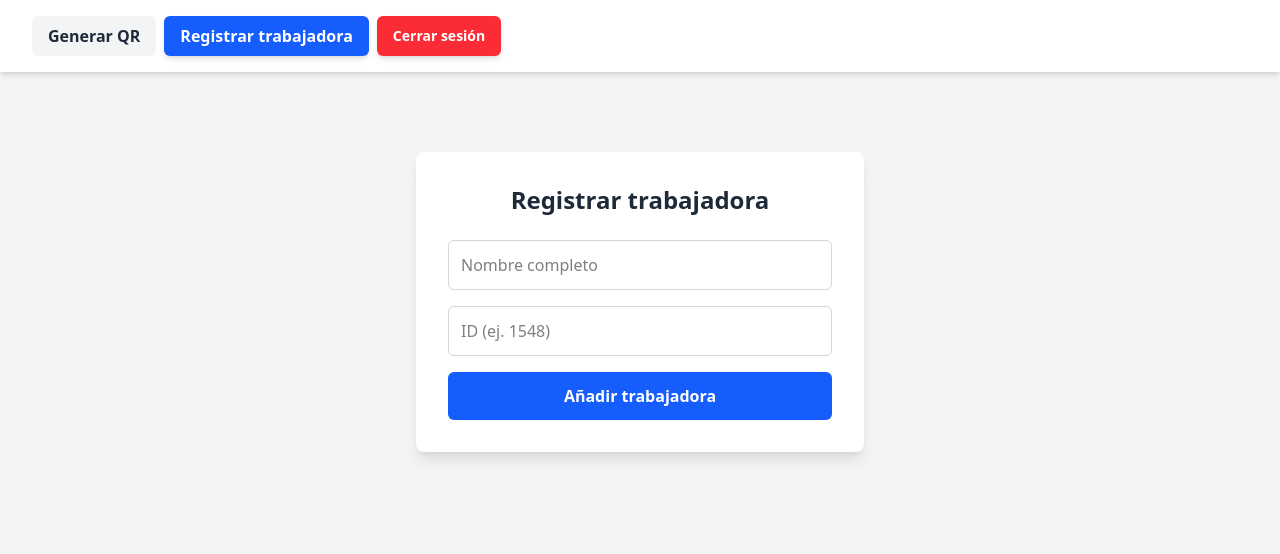
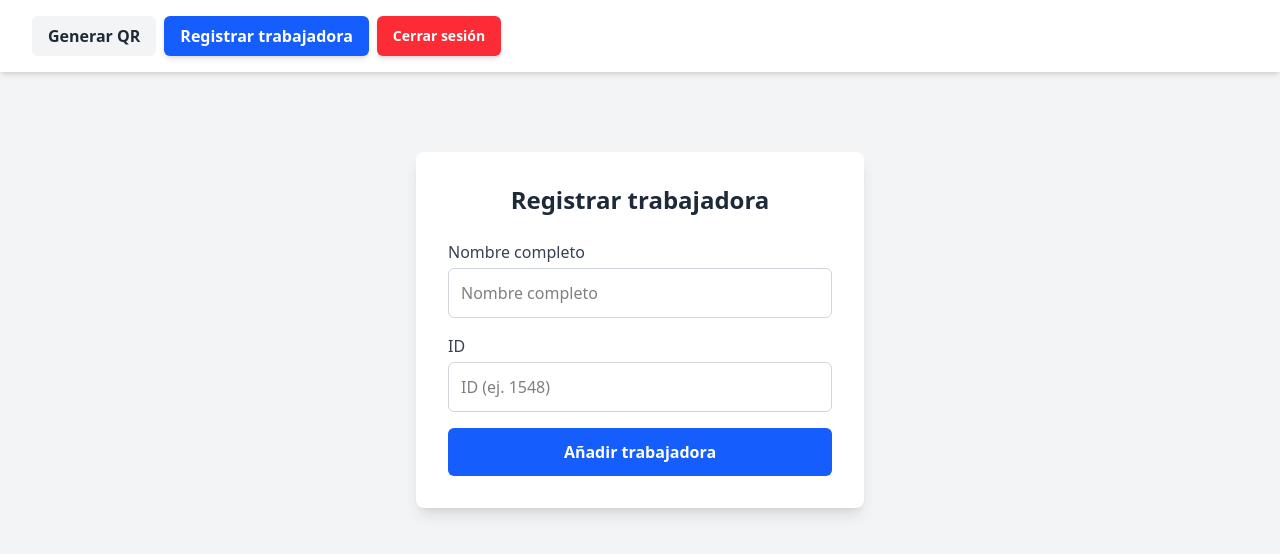
Before and after one commit to EliasHania/web-qr, a React (Vite) app: page /dashboard/registro in a window 1280 px wide. Shown: the top 554 px of the page. Built offline with nearby package versions, Linux system fonts and the light colour scheme; no server answers; sample sign-in values are in the browser's storage.

Commit message:
Fix accesibilidad: inputs y select con id, name y label en GenerarQR, RegistroTrabajadoras y Dashboard

```diff
--- a/src/components/GenerarQR.jsx
+++ b/src/components/GenerarQR.jsx
@@ -99,10 +99,15 @@ export default function GenerarQR() {
           <>
             {/* Selector */}
             <div className="mb-6 no-print">
-              <label className="block mb-2 text-gray-700 font-semibold">
+              <label
+                htmlFor="trabajadora"
+                className="block mb-2 text-gray-700 font-semibold"
+              >
                 Mostrar QR de trabajadora:
               </label>
               <select
+                id="trabajadora"
+                name="trabajadora"
                 value={trabajadoraSeleccionada}
                 onChange={(e) => setTrabajadoraSeleccionada(e.target.value)}
                 className="w-full border border-gray-300 rounded p-2"
--- a/src/components/RegistroTrabajadoras.jsx
+++ b/src/components/RegistroTrabajadoras.jsx
@@ -46,7 +46,16 @@ export default function RegistroTrabajadoras() {
           </h1>
 
           <form onSubmit={handleSubmit} className="space-y-4">
+            <div>
+              <label
+                htmlFor="nombre"
+                className="block text-gray-700 font-medium mb-1"
+              >
+                Nombre completo
+              </label>
               <input
+                id="nombre"
+                name="nombre"
                 type="text"
                 placeholder="Nombre completo"
                 className="border border-gray-300 p-3 w-full rounded-md focus:outline-none focus:ring-2 focus:ring-blue-500"
@@ -54,8 +63,18 @@ export default function RegistroTrabajadoras() {
                 onChange={(e) => setNombre(e.target.value)}
                 required
               />
+            </div>
 
+            <div>
+              <label
+                htmlFor="id"
+                className="block text-gray-700 font-medium mb-1"
+              >
+                ID
+              </label>
               <input
+                id="id"
+                name="id"
                 type="text"
                 placeholder="ID (ej. 1548)"
                 className="border border-gray-300 p-3 w-full rounded-md focus:outline-none focus:ring-2 focus:ring-blue-500"
@@ -63,6 +82,7 @@ export default function RegistroTrabajadoras() {
                 onChange={(e) => setId(e.target.value)}
                 required
               />
+            </div>
 
             <button
               type="submit"
--- a/src/pages/Dashboard.jsx
+++ b/src/pages/Dashboard.jsx
@@ -70,7 +70,12 @@ export default function Dashboard() {
       >
         <h2 className="text-lg font-semibold mb-2">Añadir trabajadora</h2>
 
+        <label htmlFor="nombre" className="block font-medium mb-1">
+          Nombre completo
+        </label>
         <input
+          id="nombre"
+          name="nombre"
           type="text"
           placeholder="Nombre completo"
           className="border p-2 w-full mb-2 rounded"
@@ -78,7 +83,12 @@ export default function Dashboard() {
           onChange={(e) => setNombre(e.target.value)}
         />
 
+        <label htmlFor="id" className="block font-medium mb-1">
+          ID
+        </label>
         <input
+          id="id"
+          name="id"
           type="text"
           placeholder="ID (ej. 1548)"
           className="border p-2 w-full mb-2 rounded"
@@ -86,7 +96,12 @@ export default function Dashboard() {
           onChange={(e) => setId(e.target.value)}
         />
 
+        <label htmlFor="cantidad" className="block font-medium mb-1">
+          Cantidad de QRs
+        </label>
         <input
+          id="cantidad"
+          name="cantidad"
           type="number"
           placeholder="Cantidad de QRs"
           className="border p-2 w-full mb-2 rounded"
```
Lines whose indentation alone changed are shown as unchanged.
